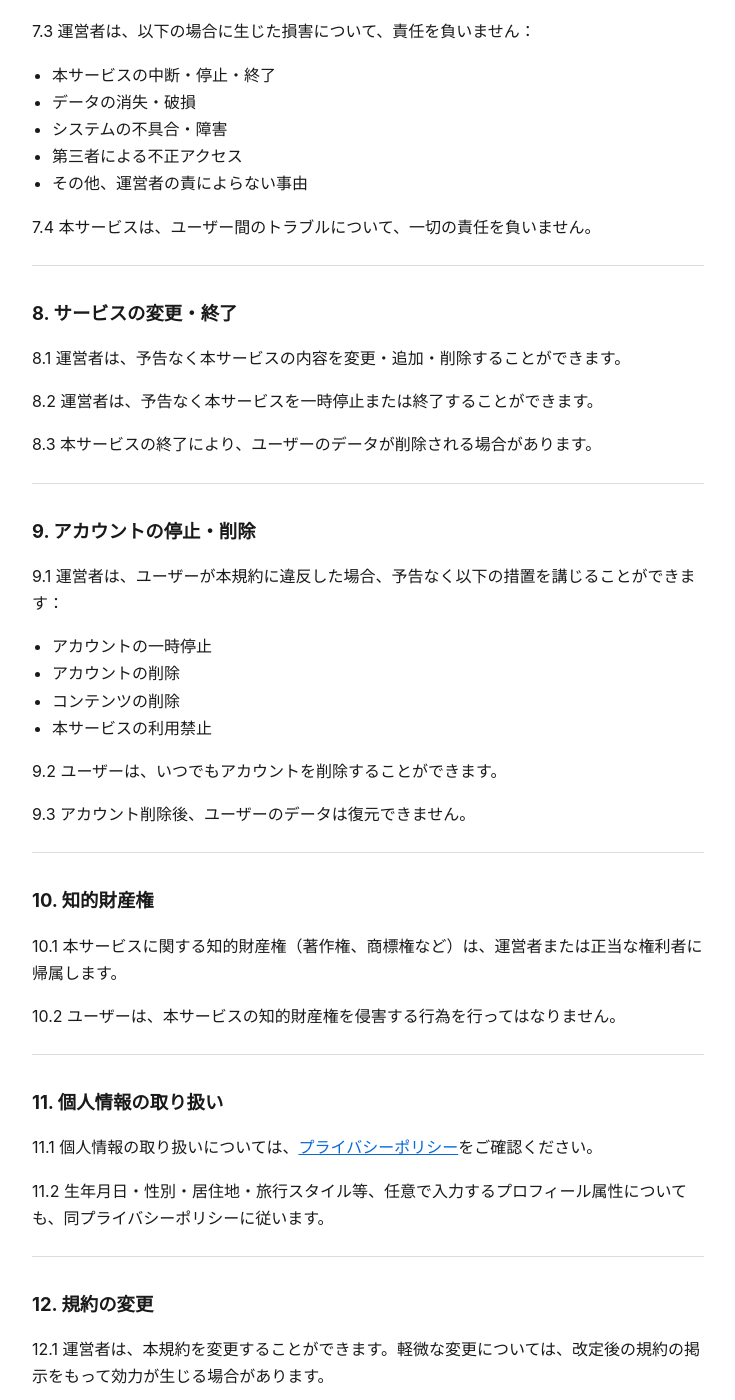
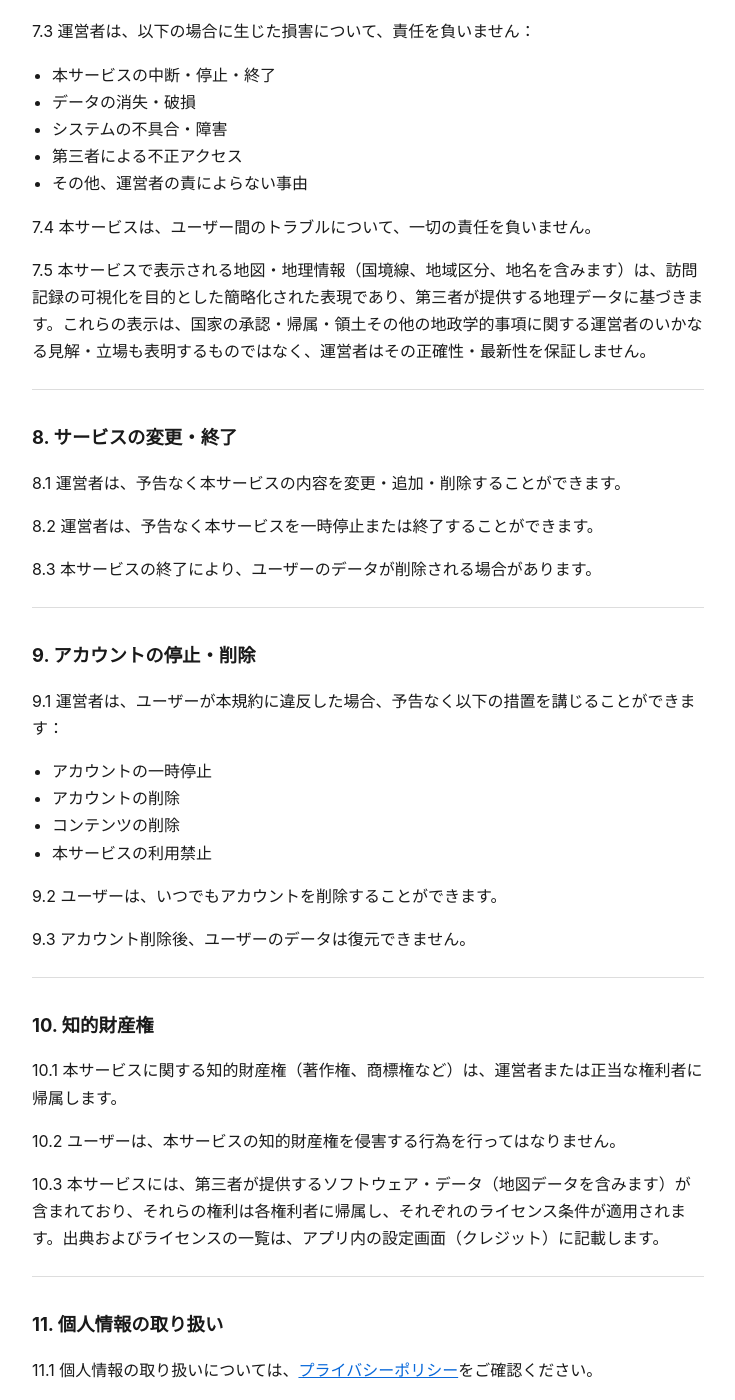
Before and after one commit to kazutax/tabiNote-legal, a Jekyll site: the page built from docs/terms-of-service.md, in a window 1280 px wide and 1400 px high, scrolled down 3948 px. Shown: the whole window, without its empty margins (272-1007 px from the left). Built offline with Jekyll 4.4.1, drawn with Linux system fonts in a browser that asks for light colours; some of the changed text lies outside the part shown.

Commit message:
利用規約に地図表示の免責と第三者ライセンス条項を追加する。
世界制覇マップ導入に伴い、地理情報の地政学的立場非表明と第三者地図データの権利帰属を明記する。

Co-authored-by: Cursor <cursoragent@cursor.com>

```diff
--- a/docs/terms-of-service.md
+++ b/docs/terms-of-service.md
@@ -133,6 +133,8 @@ title: 旅ノート（TabiNote）利用規約
 
 7.4 本サービスは、ユーザー間のトラブルについて、一切の責任を負いません。
 
+7.5 本サービスで表示される地図・地理情報（国境線、地域区分、地名を含みます）は、訪問記録の可視化を目的とした簡略化された表現であり、第三者が提供する地理データに基づきます。これらの表示は、国家の承認・帰属・領土その他の地政学的事項に関する運営者のいかなる見解・立場も表明するものではなく、運営者はその正確性・最新性を保証しません。
+
 ---
 
 ## 8. サービスの変更・終了
@@ -164,6 +166,8 @@ title: 旅ノート（TabiNote）利用規約
 10.1 本サービスに関する知的財産権（著作権、商標権など）は、運営者または正当な権利者に帰属します。
 
 10.2 ユーザーは、本サービスの知的財産権を侵害する行為を行ってはなりません。
+
+10.3 本サービスには、第三者が提供するソフトウェア・データ（地図データを含みます）が含まれており、それらの権利は各権利者に帰属し、それぞれのライセンス条件が適用されます。出典およびライセンスの一覧は、アプリ内の設定画面（クレジット）に記載します。
 
 ---
 
```
Also changed, not shown: other parts of docs/terms-of-service.md (+1 -1 lines).
